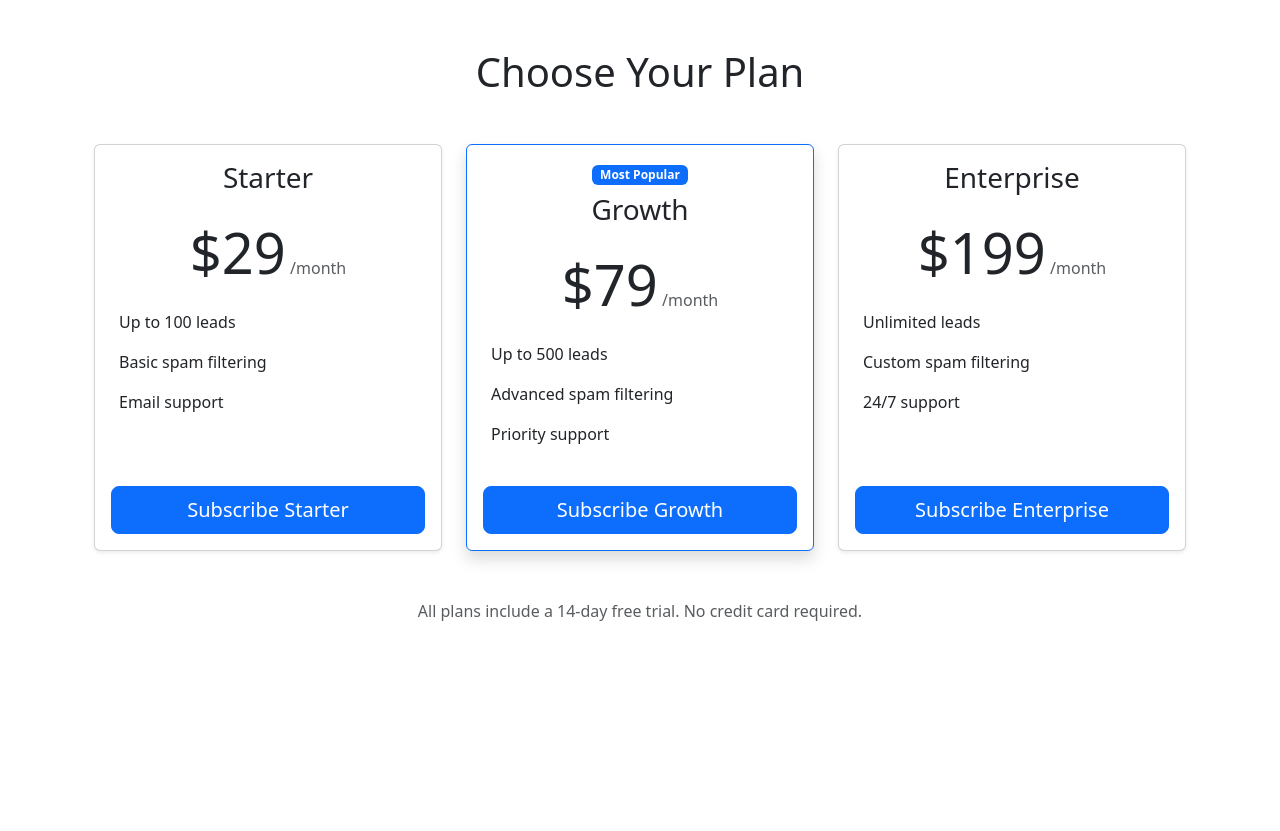
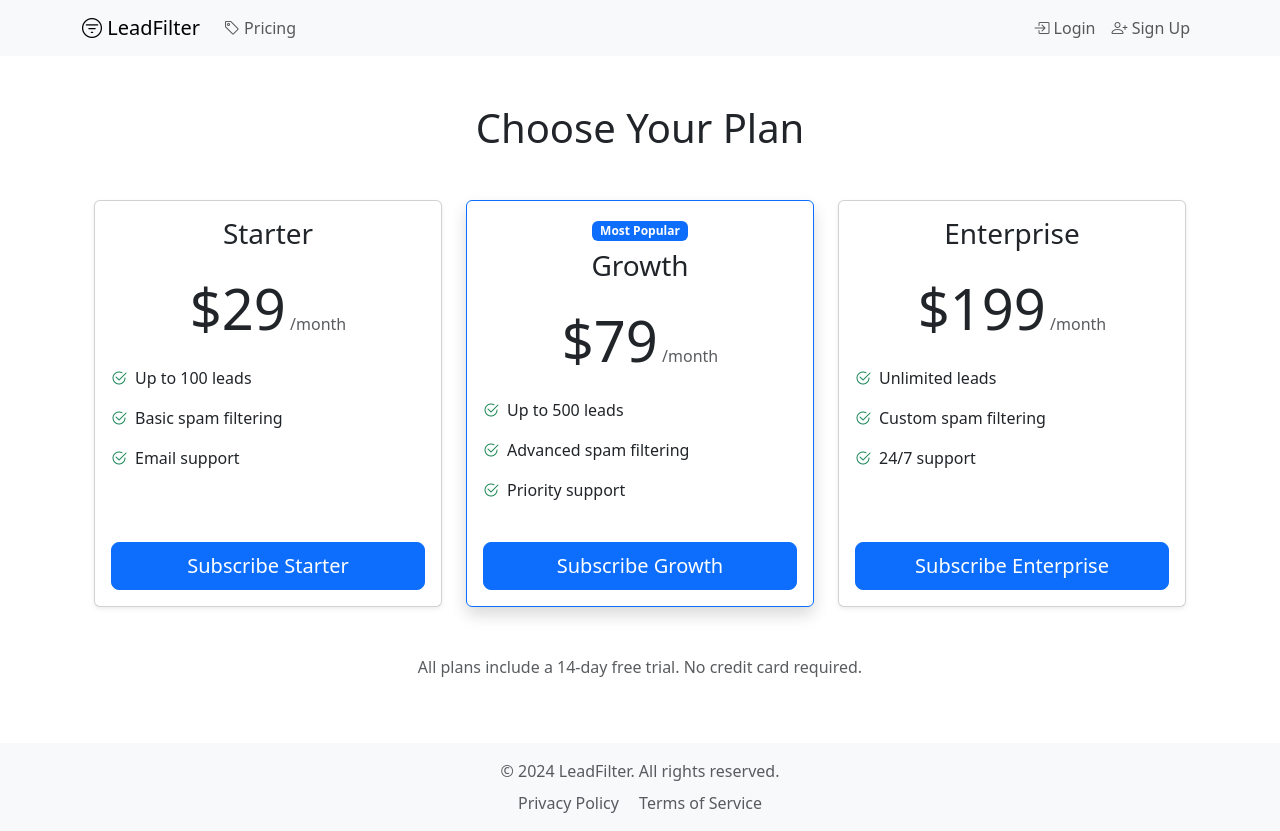
Before and after one commit to vtbell21/leadfilter, a Django app: page /pricing/ in a window 1280 px wide. Before the commit the page ends 621 px from the top, so only its background shows below. Run offline with Django 5.2, Linux system fonts and the light colour scheme; some libraries are stand-ins or nearby versions.

Commit message:
Update base template with proper styling and navigation

```diff
--- a/leads/templates/leads/base.html
+++ b/leads/templates/leads/base.html
@@ -2,14 +2,122 @@
 <html lang="en">
 <head>
     <meta charset="UTF-8">
+    <meta name="viewport" content="width=device-width, initial-scale=1.0">
     <title>{% block title %}Leadfilter{% endblock %}</title>
     {% load static %}
-    <link rel="stylesheet" href="{% static 'css/bootstrap.min.css' %}">
+    <!-- Bootstrap CSS -->
+    <link href="https://cdn.jsdelivr.net/npm/bootstrap@5.3.0/dist/css/bootstrap.min.css" rel="stylesheet">
+    <!-- Bootstrap Icons -->
+    <link rel="stylesheet" href="https://cdn.jsdelivr.net/npm/bootstrap-icons@1.7.2/font/bootstrap-icons.css">
+    <!-- Custom CSS -->
+    <style>
+        .nav-tabs .nav-link {
+            color: #495057;
+        }
+        .nav-tabs .nav-link.active {
+            font-weight: bold;
+        }
+        .card {
+            transition: transform 0.2s;
+        }
+        .card:hover {
+            transform: translateY(-5px);
+        }
+        .badge-valid {
+            background-color: #198754;
+            color: white;
+        }
+        .badge-invalid {
+            background-color: #6c757d;
+            color: white;
+        }
+    </style>
+    {% block extra_css %}{% endblock %}
 </head>
 <body>
-    <div class="container mt-4">
+    <!-- Navigation -->
+    <nav class="navbar navbar-expand-lg navbar-light bg-light mb-4">
+        <div class="container">
+            <a class="navbar-brand" href="{% url 'leads:dashboard' %}">
+                <i class="bi bi-filter-circle"></i> LeadFilter
+            </a>
+            <button class="navbar-toggler" type="button" data-bs-toggle="collapse" data-bs-target="#navbarNav">
+                <span class="navbar-toggler-icon"></span>
+            </button>
+            <div class="collapse navbar-collapse" id="navbarNav">
+                <ul class="navbar-nav me-auto">
+                    {% if user.is_authenticated %}
+                    <li class="nav-item">
+                        <a class="nav-link" href="{% url 'leads:dashboard' %}">
+                            <i class="bi bi-speedometer2"></i> Dashboard
+                        </a>
+                    </li>
+                    <li class="nav-item">
+                        <a class="nav-link" href="{% url 'leads:integrations' %}">
+                            <i class="bi bi-gear"></i> Integrations
+                        </a>
+                    </li>
+                    {% endif %}
+                    <li class="nav-item">
+                        <a class="nav-link" href="{% url 'leads:pricing' %}">
+                            <i class="bi bi-tag"></i> Pricing
+                        </a>
+                    </li>
+                </ul>
+                <ul class="navbar-nav">
+                    {% if user.is_authenticated %}
+                    <li class="nav-item">
+                        <a class="nav-link" href="{% url 'leads:logout' %}">
+                            <i class="bi bi-box-arrow-right"></i> Logout
+                        </a>
+                    </li>
+                    {% else %}
+                    <li class="nav-item">
+                        <a class="nav-link" href="{% url 'leads:login' %}">
+                            <i class="bi bi-box-arrow-in-right"></i> Login
+                        </a>
+                    </li>
+                    <li class="nav-item">
+                        <a class="nav-link" href="{% url 'leads:signup' %}">
+                            <i class="bi bi-person-plus"></i> Sign Up
+                        </a>
+                    </li>
+                    {% endif %}
+                </ul>
+            </div>
+        </div>
+    </nav>
+
+    <!-- Main Content -->
+    <div class="container">
+        {% if messages %}
+        <div class="messages mb-4">
+            {% for message in messages %}
+            <div class="alert alert-{{ message.tags }} alert-dismissible fade show" role="alert">
+                {{ message }}
+                <button type="button" class="btn-close" data-bs-dismiss="alert" aria-label="Close"></button>
+            </div>
+            {% endfor %}
+        </div>
+        {% endif %}
+
         {% block content %}
         {% endblock %}
     </div>
+
+    <!-- Footer -->
+    <footer class="footer mt-5 py-3 bg-light">
+        <div class="container text-center">
+            <span class="text-muted">© 2024 LeadFilter. All rights reserved.</span>
+            <div class="mt-2">
+                <a href="{% url 'leads:privacy_policy' %}" class="text-muted text-decoration-none mx-2">Privacy Policy</a>
+                <a href="{% url 'leads:terms_of_service' %}" class="text-muted text-decoration-none mx-2">Terms of Service</a>
+            </div>
+        </div>
+    </footer>
+
+    <!-- Bootstrap Bundle with Popper -->
+    <script src="https://cdn.jsdelivr.net/npm/bootstrap@5.3.0/dist/js/bootstrap.bundle.min.js"></script>
+    {% block extra_js %}{% endblock %}
 </body>
 </html>
```
